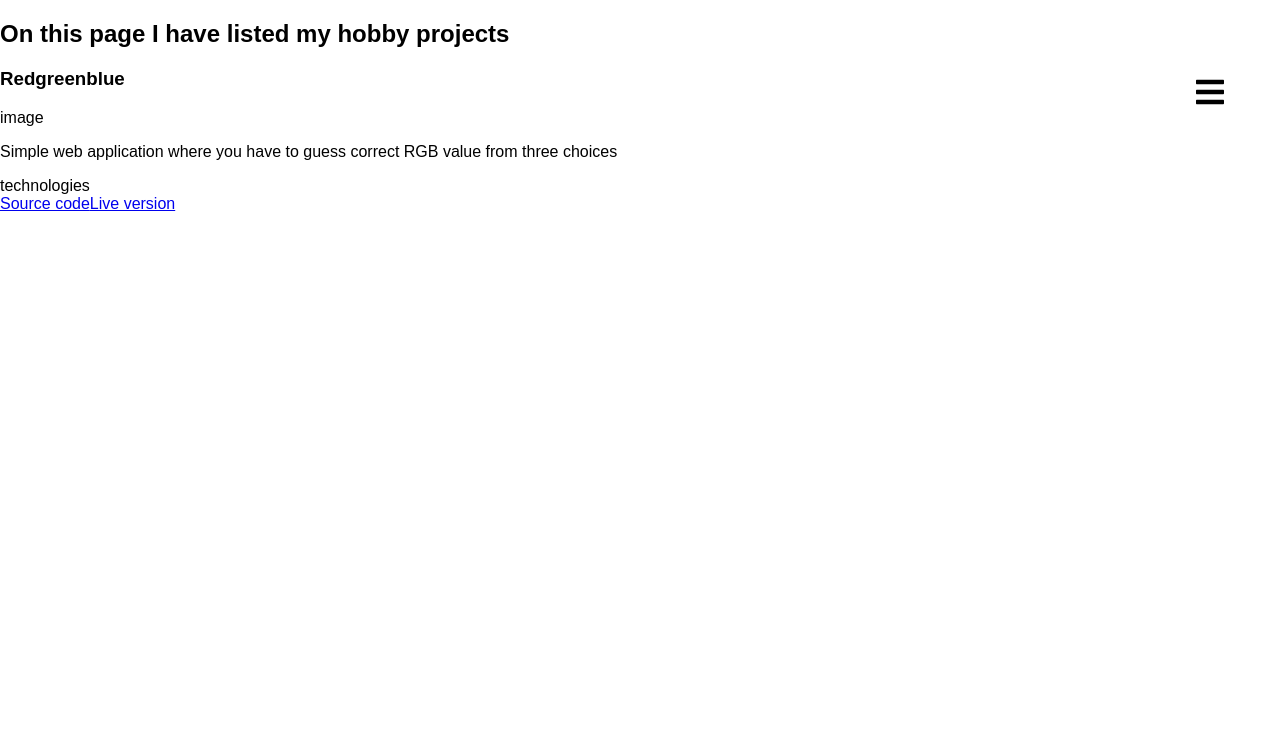
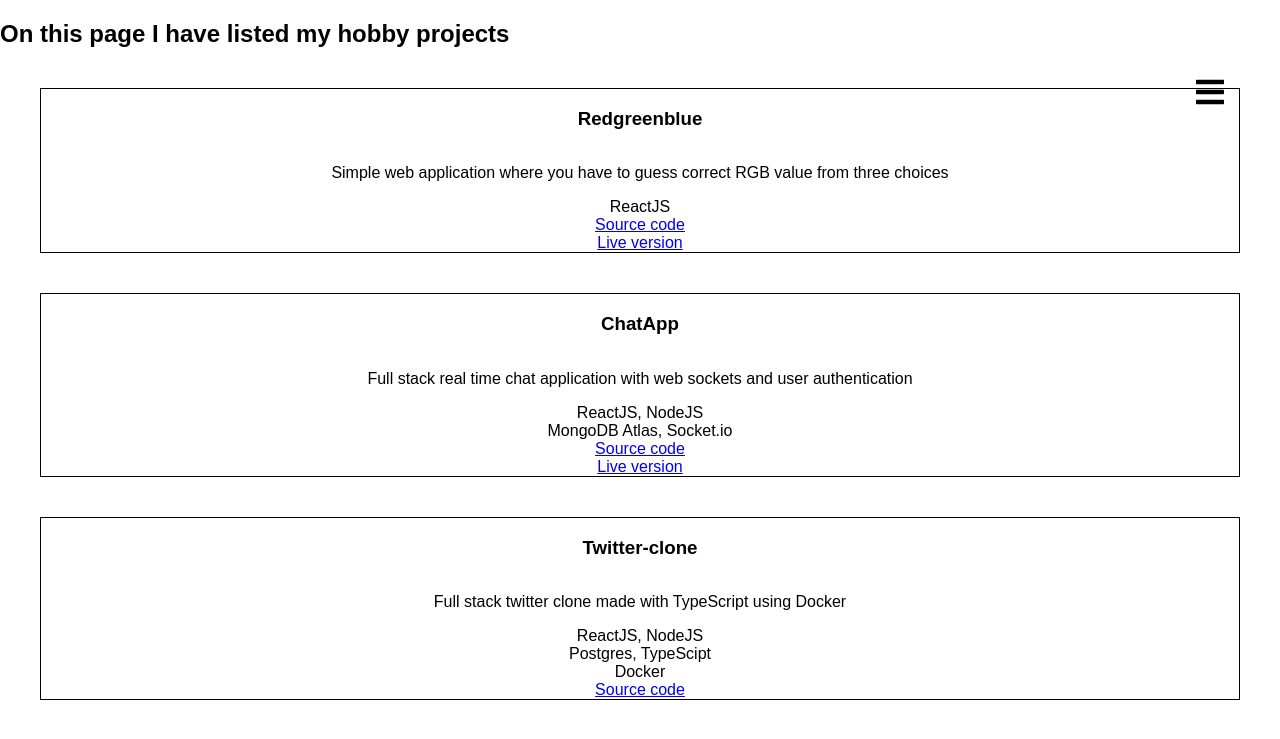
Before and after one commit to haalto/portfolio, a React (Create React App) app: page /portfolio in a window 1280 px wide. Shown: the top 739 px of the page. Built offline with nearby package versions, Linux system fonts and the light colour scheme.

Commit message:
deploybuild

```diff
--- a/src/components/Navbar/Navbar.tsx
+++ b/src/components/Navbar/Navbar.tsx
@@ -42,7 +42,6 @@ const Link = styled.li`
   color: #f1f1f1;
   margin: 4vh;
   cursor: pointer;
-  width: 10%;
 `
 
 const List = styled.ul`
--- a/src/components/Project/Project.tsx
+++ b/src/components/Project/Project.tsx
@@ -1,27 +1,35 @@
 import React from 'react'
+import styled from 'styled-components'
 
 interface Props {
   header: string
   description: string
   liveUrl: string
   sourceUrl: string
+  techs: string[]
 }
 
-const Project: React.FC<Props> = ({ header, description, liveUrl, sourceUrl }) => {
+const Project: React.FC<Props> = ({ header, description, techs, liveUrl, sourceUrl }) => {
+
+const renderTech = () => techs.map(tech => <div key={tech}>{tech}</div>)
+
   return (
-    <div>
+    <Container>
       <h3>{header}</h3>
-      <div>image</div>
       <p>{description}</p>
-      <div>technologies</div>
+      <div>{renderTech()}</div>
       <a target="blank" href={sourceUrl}>Source code</a>
-      <a target="blank" href={liveUrl}>Live version</a>
-    </div>
+      {!liveUrl ? '' : <a target="blank" href={liveUrl}>Live version</a>}
+    </Container>
   )
 }
 
-const projectStyle: React.CSSProperties = {
-  border: '1px solid black'
-}
+const Container = styled.div`
+  border: 1px solid black;
+  margin: 5vh;
+  display: flex;
+  flex-direction: column;
+  text-align: center;
+`
 
 export default Project
--- a/src/pages/Portfolio/PortfolioPage.tsx
+++ b/src/pages/Portfolio/PortfolioPage.tsx
@@ -10,8 +10,27 @@ const PortfolioPage: React.FC = () => {
       <Project
         header="Redgreenblue"
         description="Simple web application where you have to guess correct RGB value from three choices"
+        techs={['ReactJS']}
         liveUrl="http://redgreenblue.herokuapp.com/"
         sourceUrl="https://github.com/haalto/redgreenblue"/>
+      <Project
+        header="ChatApp"
+        description="Full stack real time chat application with web sockets and user authentication"
+        techs={['ReactJS, NodeJS', 'MongoDB Atlas, Socket.io']}
+        liveUrl="http://haalto-chatapp.herokuapp.com/"
+        sourceUrl="https://github.com/haalto/chatapp"/>
+      <Project
+        header="Twitter-clone"
+        description="Full stack twitter clone made with TypeScript using Docker"
+        techs={['ReactJS, NodeJS', 'Postgres, TypeScipt', 'Docker']}
+        liveUrl=""
+        sourceUrl="https://github.com/haalto/twitter-clone"/>
+      <Project
+        header="PERN-template"
+        description="Template for developing full stack application with Postgres, Express, ReactJS, NodeJS and TypeScript. Just add .env-file and run docker-compose up and you are ready to start developing!"
+        techs={['ReactJS, NodeJS', 'Postgres, TypeScipt', 'Docker']}
+        liveUrl=""
+        sourceUrl="https://github.com/haalto/PERN-template"/>
     </div>
   )
 }
```
